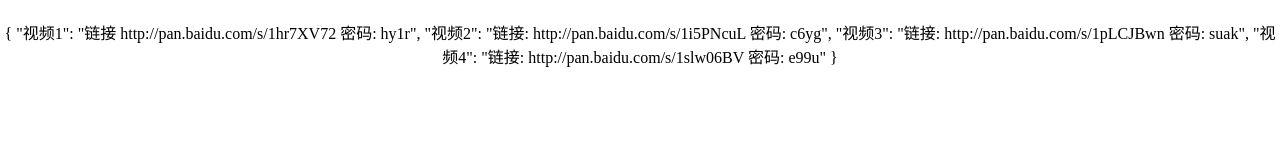
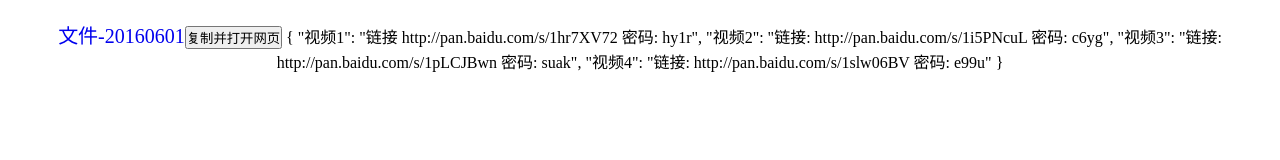
Before and after one commit to CurMido/curmido.github.io, a plain HTML site: page index.html in a window 1280 px wide. Drawn offline with Linux system fonts and the light colour scheme.

Commit message:
Update index.html

```diff
--- a/index.html
+++ b/index.html
@@ -38,7 +38,7 @@
     }
 </style>
 <div class="onediv">
-
+  <a href="http://pan.baidu.com/s/1hr7XV72">文件-20160601</a><input type="button" value="复制并打开网页">
     {
     "视频1": "链接 http://pan.baidu.com/s/1hr7XV72 密码: hy1r",
     "视频2": "链接: http://pan.baidu.com/s/1i5PNcuL 密码: c6yg",
```
